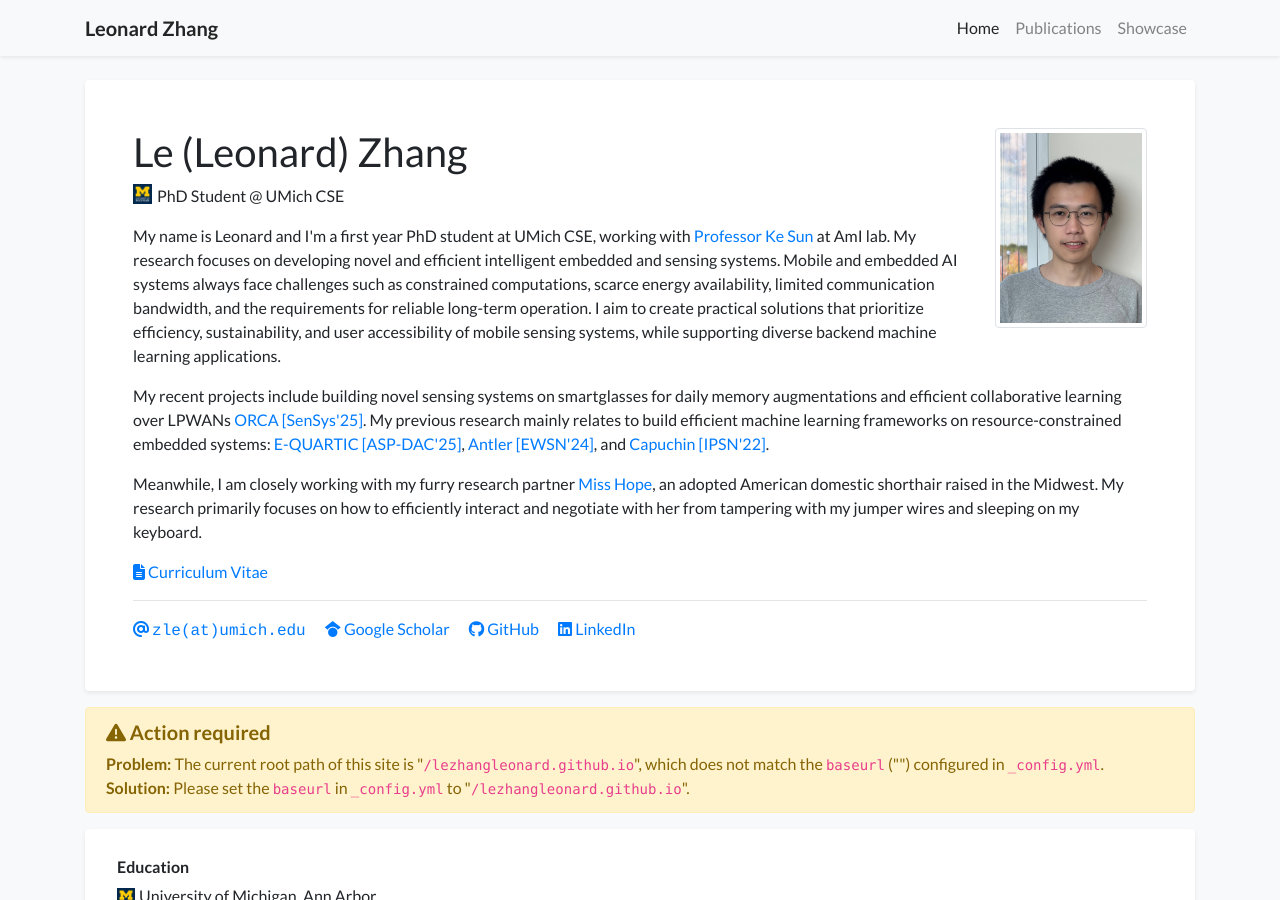
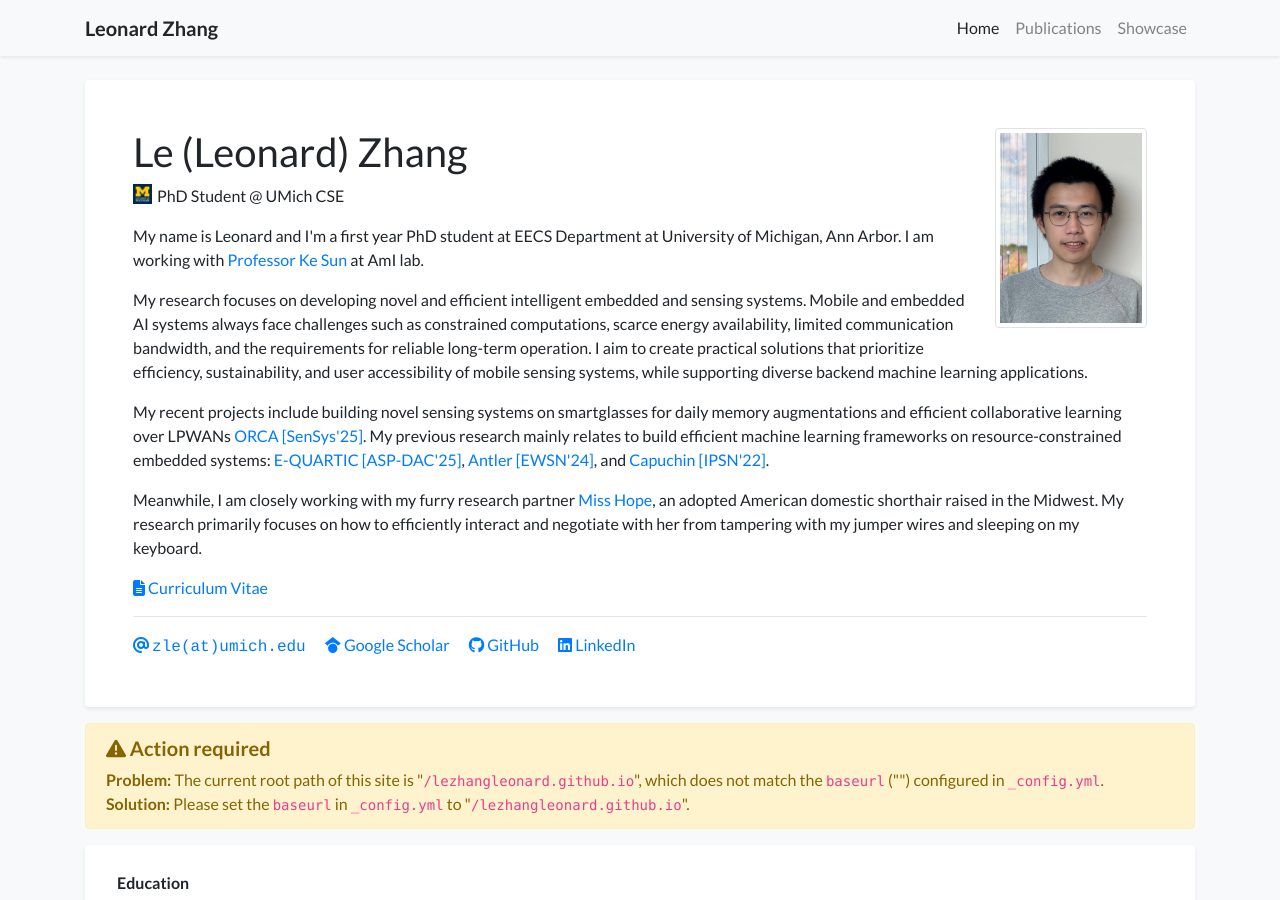
Before and after one commit to lezhangleonard/lezhangleonard.github.io, a Jekyll site: the page built from index.html, in a window 1280 px wide and 900 px high. Built offline with Jekyll 4.4.1, drawn with Linux system fonts in a browser that asks for light colours; nearby versions of some CDN libraries; a style sheet for code colours, icons or effects is not loaded.

Commit message:
Revise short bio for accuracy and clarity
Updated the short bio to reflect current academic status and research focus.

```diff
--- a/_data/profile.yml
+++ b/_data/profile.yml
@@ -15,8 +15,10 @@ linkedin: le-leonard-zhang
 short_bio_text_justify: false
 short_bio: >-
   <p>
-    My name is Leonard and I'm a first year PhD student at UMich CSE, working with <a href="https://samsonsjarkal.github.io/KeSun/">Professor Ke Sun</a> at AmI lab.
-
+    My name is Leonard and I'm a first year PhD student at EECS Department at University of Michigan, Ann Arbor.
+    I am working with <a href="https://samsonsjarkal.github.io/KeSun/">Professor Ke Sun</a> at AmI lab.
+  </p>
+  <p>
     My research focuses on developing novel and efficient intelligent embedded and sensing systems.
     Mobile and embedded AI systems always face challenges such as constrained computations, scarce energy availability, limited communication bandwidth, and the requirements for reliable long-term operation.
     I aim to create practical solutions that prioritize efficiency, sustainability, and user accessibility of mobile sensing systems, while supporting diverse backend machine learning applications.
```
